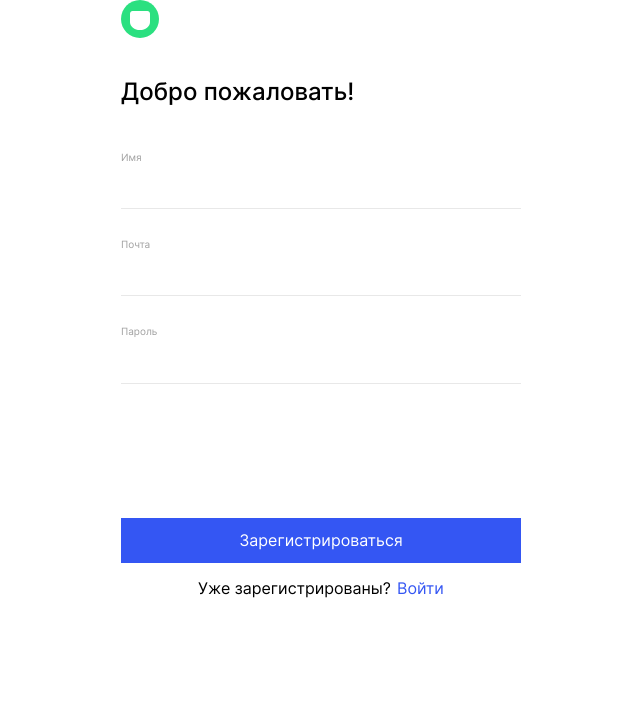
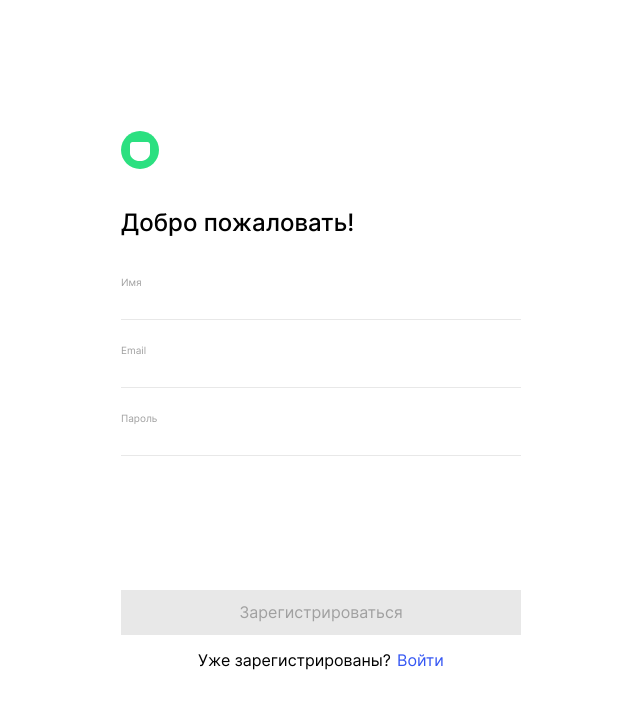
Before and after one commit to Betokko/movies-explorer-frontend, a React app: page / in a window 1280 px wide. Shown: the whole page, without its empty margins (319-959 px from the left). Built offline with nearby package versions, Linux system fonts and the light colour scheme.

Commit message:
add input validation

```diff
--- a/package.json
+++ b/package.json
@@ -8,9 +8,11 @@
     "@testing-library/user-event": "^13.5.0",
     "react": "^18.2.0",
     "react-dom": "^18.2.0",
+    "react-hook-form": "^7.34.0",
     "react-router-dom": "^6.3.0",
     "react-scripts": "5.0.1",
     "sass": "^1.54.0",
+    "validator": "^13.7.0",
     "web-vitals": "^2.1.4"
   },
   "scripts": {
--- a/src/components/Input/Input.js
+++ /dev/null
@@ -1,14 +0,0 @@
-import React from "react";
-
-import './Input.scss'
-
-const Input = ({ type, name, placeholder }) => {
-  return (
-    <div className="text-field">
-      <label className="text-field__label" htmlFor={name}>{placeholder}</label>
-      <input className="text-field__input" type={type} id={name}/>
-    </div>
-  );
-};
-
-export default Input;
--- a/src/components/Input/Input.scss
+++ /dev/null
@@ -1,24 +0,0 @@
-.text-field {
-    margin-top: 24px;
-
-    &__input {
-      display: block;
-      height: 44px;
-      width: 100%;
-      border: none;
-      border-bottom: 1px solid #E8E8E8;
-      transition: border-color 0.15s ease-in-out, box-shadow 0.15s ease-in-out;
-      appearance: none;
-
-      &:focus {
-        border-color: #3456F3;
-        outline: none;
-      }
-    }
-
-    &__label {
-        font-size: 10px;
-        color: #A0A0A0;
-    }
-
-  }
--- a/src/components/Register/Register.js
+++ b/src/components/Register/Register.js
@@ -1,28 +1,99 @@
-import React from "react";
-import { Link } from "react-router-dom";
-import Input from "../Input/Input";
+import React, { useEffect, useState } from 'react';
+import { Link } from 'react-router-dom';
+import { useForm } from 'react-hook-form';
+import validator from 'validator';
 
-import "./Register.scss";
+import './Register.scss';
 
 const Register = () => {
+  const {
+    register,
+    handleSubmit,
+    reset,
+    formState: { errors, isValid },
+  } = useForm({ mode: 'onChange' });
+
+  const onSubmit = (data) => {
+    console.log(data);
+    reset();
+  };
+
   return (
     <section className="register">
       <div className="register__container">
         <Link to="/" className="header__logo register__logo" />
-        <form>
+        <form onSubmit={handleSubmit(onSubmit)}>
           <h2 className="register__title">Добро пожаловать!</h2>
-          <Input type="text" name="name" placeholder="Имя" />
-          <Input type="email" name="email" placeholder="Почта" />
-          <Input type="password" name="password" placeholder="Пароль" />
-          <input
+
+          <label className="text-field__label" htmlFor="name">
+            Имя
+            <input
+              {...register('name', {
+                required: 'Введите имя',
+                minLength: {
+                  value: 2,
+                  message: 'Имя должно содержать не менее 2 символов',
+                },
+              })}
+              className="text-field__input"
+              type="text"
+              id="name"
+            />
+            {errors.name && (
+              <div className="text-field__error">{errors.name.message}</div>
+            )}
+          </label>
+
+          <label className="text-field__label" htmlFor="email">
+            Email
+            <input
+              {...register('email', {
+                required: 'Введите email',
+                validate: {
+                  checkEmail: (v) =>
+                    validator.isEmail(v) || 'Укажите корректный email',
+                },
+              })}
+              className="text-field__input"
+              type="email"
+              id="email"
+            />
+            {errors.email && (
+              <div className="text-field__error">{errors.email.message}</div>
+            )}
+          </label>
+          <label className="text-field__label" htmlFor="password">
+            Пароль
+            <input
+              {...register('password', {
+                required: 'Введите пароль',
+                minLength: {
+                  value: 2,
+                  message: 'Пароль должен содержать не менее 2 символов',
+                },
+              })}
+              className="text-field__input"
+              type="password"
+              id="password"
+            />
+            {errors.password && (
+              <div className="text-field__error">{errors.password.message}</div>
+            )}
+          </label>
+
+          <button
+            className="text-field__submit"
             type="submit"
-            value="Зарегистрироваться"
-            className="register__submit"
-          />
+            disabled={!isValid}
+          >
+            Зарегистрироваться
+          </button>
         </form>
         <div className="register__bottom">
           <div>Уже зарегистрированы?</div>
-          <Link className="register__bottom__link" Link to="/">Войти</Link>
+          <Link className="register__bottom__link" to="/">
+            Войти
+          </Link>
         </div>
       </div>
     </section>
--- a/src/components/Register/Register.scss
+++ b/src/components/Register/Register.scss
@@ -2,11 +2,14 @@
 
   &__container {
     max-width: 400px;
+    height: calc(100vh - 140px);
     margin: auto;
     display: flex;
     flex-direction: column;
     justify-content: center;
+    padding: 70px 0;
     @media (max-width: 767px) {
+      height: 100vh;
       min-width: 260px;
       padding: 0 30px;
     }
@@ -31,17 +34,7 @@
     }
   }
 
-  &__submit {
-    margin-top: (65px + 69px);
-    height: 45px;
-    width: 100%;
-    background-color: #3456F3;
-    border: none;
-    color: #fff;
-  }
-  @media (max-width: 767px) {
-    margin-top: auto;
-  }
+
 
   &__bottom {
     margin-top: 16px;
@@ -52,6 +45,63 @@
       margin-left: 6px;
       color: #3456F3;
       text-decoration: none;
+      transition: opacity .2s;
+      &:hover {
+        opacity: .5;
+      }
     }
   }
 }
+
+.text-field {
+
+  &__label {
+    display: block;
+    margin-top: 24px;
+    font-size: 10px;
+    line-height: 12px;
+    color: #A0A0A0;
+  }
+
+  &__input {
+    font-size: 14px;
+    box-sizing: border-box;
+    display: block;
+    height: 32px;
+    width: 100%;
+    border: none;
+    border-bottom: 1px solid #E8E8E8;
+    transition: border-color 0.15s ease-in-out, box-shadow 0.15s ease-in-out;
+    appearance: none;
+
+    &:focus {
+      border-color: #3456F3;
+      outline: none;
+    }
+  }
+
+  &__submit {
+    cursor: pointer;
+    margin-top: (65px + 69px);
+    height: 45px;
+    width: 100%;
+    background-color: #3456F3;
+    border: none;
+    color: #fff;
+    transition: opacity .2s;
+
+    &:disabled {
+      cursor: auto;
+      background-color: #E8E8E8;
+      color: #A0A0A0;
+    }
+
+  }
+
+  &__error {
+    margin-top: 6px;
+    font-size: 10px;
+    line-height: 12px;
+    color: #FF3055;
+  }
+}
```
Also changed, not shown: 1 other file.
